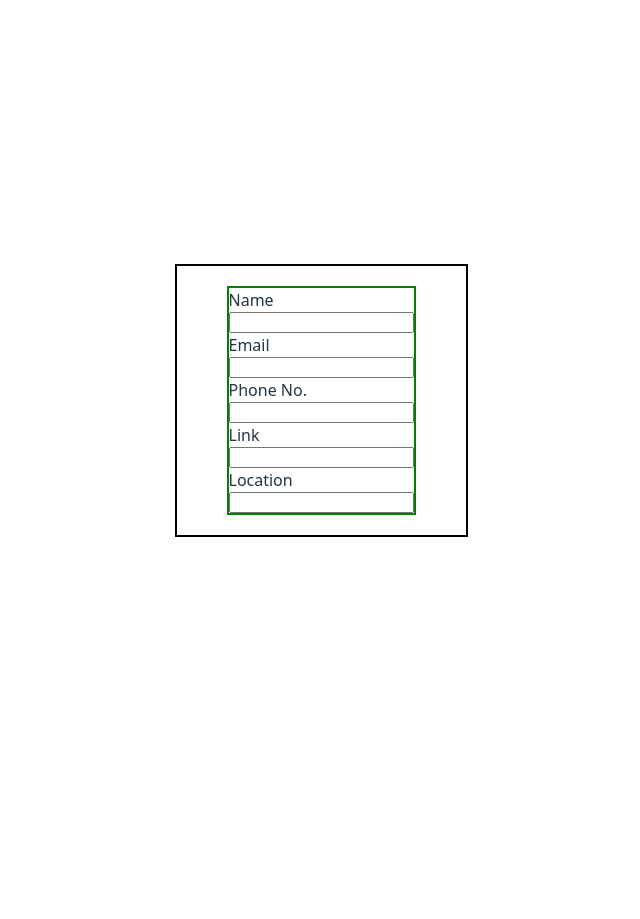
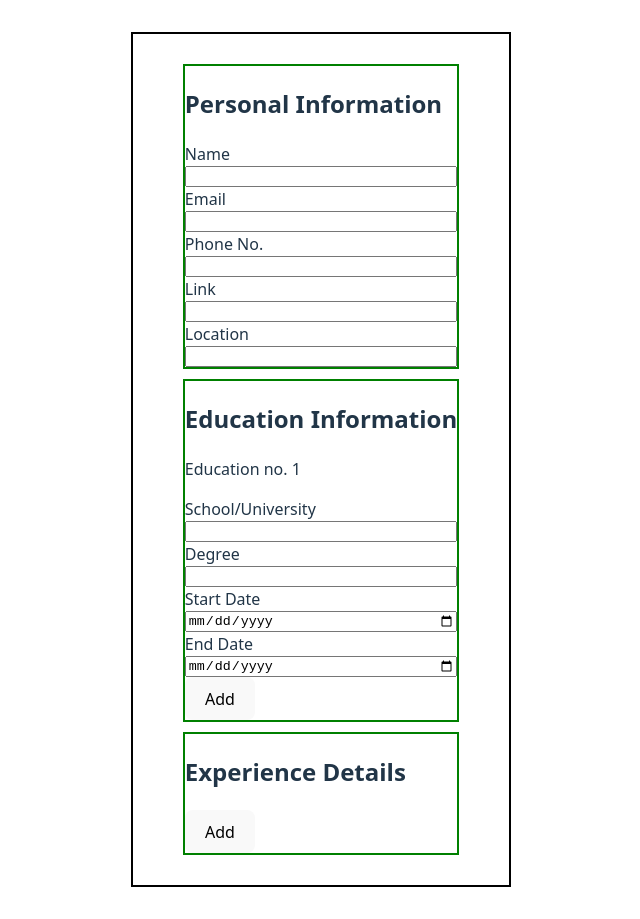
Before and after one commit to Pichaku123/odin-cv-react, a React (Vite) app: page / in a window 1280 px wide. Shown: the whole page, without its empty margins (319-959 px from the left). Before the commit the page ends 800 px from the top, so only its background shows below. Built offline with nearby package versions, Linux system fonts and the light colour scheme.

Commit message:
sorted add buttons on edu/prac using state

```diff
--- a/src/App.css
+++ b/src/App.css
@@ -3,9 +3,11 @@
   padding: 2rem;
 }
 
+
 .cv-form{
     border: 2px solid black;
     padding: 20px 50px;
+    overflow-y: auto;
 }
 
 .entry{
@@ -13,6 +15,11 @@
     flex-direction: column;
 }
 
-.gen-info{
+.form-section{
     border: 2px solid green;
+    margin: 10px 0px;
 }
+
+#add{
+    border: 2px solid black;
+}
--- a/src/components/Editor/CVForm.jsx
+++ b/src/components/Editor/CVForm.jsx
@@ -1,11 +1,13 @@
-import EduExpSection from "./EduExp";
+import EduExpSection from "./EduExpSection";
 import GenInfo from "./GenInfo";
-import PracExpSection from "./PracExp";
+import PracExpSection from "./PracExpSection";
 
 export default function CVForm(){
     return(
         <div className="cv-form">
             <GenInfo />
+            <EduExpSection />
+            <PracExpSection />
         </div>
     )
 }
--- a/src/components/Editor/EduExp.jsx
+++ b/src/components/Editor/EduExp.jsx
@@ -1,30 +1,38 @@
 export default function EduExp() {
     return (
         <>
-            <label for="school">School/University</label>
+            <div className="entry">
+                <label htmlFor="school">School/University</label>
                 <input
                     type = "text"
                     name = "school"
                     id = "school"
                 />
-            <label for="degree">Degree</label>
+            </div>
+            <div className="entry">
+                <label htmlFor="degree">Degree</label>
                 <input
                     type = "text"
                     name = "degree"
                     id = "degree"
                 />
-            <label for="start-date">Start Date</label>
+            </div>
+            <div className="entry">
+                <label htmlFor="start-date-edu">Start Date</label>
                 <input
                     type = "date"
-                name = "start-date"
-                id = "start-date"
+                    name = "start-date-edu"
+                    id = "start-date-edu"
                 />
-            <label for="end-date">End Date</label>
+            </div>
+            <div className="entry">
+                <label htmlFor="end-date-edu">End Date</label>
                 <input
                     type = "date"
-                name = "end-date"
-                id = "end-date"
+                    name = "end-date-edu"
+                    id = "end-date-edu"
                 />
+            </div>
         </>
     );
 }
--- a/src/components/Editor/EduExpSection.jsx
+++ b/src/components/Editor/EduExpSection.jsx
@@ -1 +1,24 @@
-// basically contains multiple eduexps
+import EduExp from "./EduExp";
+import { useState } from "react";
+
+export default function EduExpSection(){
+    const [eduList, setEduList] = useState([0]);    //using index as id for now
+    const eduClickHandler = () => {
+        setEduList(eduList => [...eduList, eduList.length]);    //updates length as well
+    }
+
+    return (
+        <div className="edu-exp form-section">
+            <h2>Education Information</h2>
+            {eduList.map((id) => (
+                <div>
+                    <p>Education no. {id + 1}</p>
+                    <EduExp key={id} />
+                </div>
+            ))}
+            <button id="edu-exp-add" onClick={eduClickHandler}>
+                Add
+            </button>
+        </div>
+    );
+}
--- a/src/components/Editor/GenInfo.jsx
+++ b/src/components/Editor/GenInfo.jsx
@@ -2,25 +2,26 @@ export default function GenInfo() {
     //notes- change phone no to numbers only later
     //tbd- add option for multiple links later
     return (
-        <div className="gen-info">
+        <div className="gen-info form-section">
+            <h2>Personal Information</h2>
             <div className="entry">
-                <label for="name">Name</label>
+                <label htmlFor="name">Name</label>
                 <input type="text" name="name" id="name" />
             </div>
             <div className="entry">
-                <label for="email">Email</label>
+                <label htmlFor="email">Email</label>
                 <input type="text" name="email" id="email" />
             </div>
             <div className="entry">
-                <label for="phone">Phone No.</label>
+                <label htmlFor="phone">Phone No.</label>
                 <input type="text" name="phone" id="phone" />
             </div>
             <div className="entry">
-                <label for="link">Link</label>
+                <label htmlFor="link">Link</label>
                 <input type="text" name="link" id="link" />
             </div>
             <div className="entry">
-                <label for="location">Location</label>
+                <label htmlFor="location">Location</label>
                 <input type="text" name="location" id="location" />
             </div>
         </div>
--- a/src/components/Editor/PracExp.jsx
+++ b/src/components/Editor/PracExp.jsx
@@ -1,7 +1,38 @@
 export default function PracExp() {
     return (
         <>
-            <p>prac info here</p>
+            <div className="entry">
+                <label htmlFor="prac-title">Title/Designation</label>
+                <input
+                    type="text"
+                    name = "prac-title"
+                    id="prac-title"
+                />
+            </div>
+            <div className="entry">
+                <label htmlFor="company">Company</label>
+                <input
+                    type="text"
+                    name = "company"
+                    id="company"
+                />
+            </div>
+            <div className="entry">
+                <label htmlFor="start-date-prac">Start Date</label>
+                <input
+                    type="date"
+                    name = "start-date-prac"
+                    id="start-date-prac"
+                />
+            </div>
+            <div className="entry">
+                <label htmlFor="end-date-prac">End Date</label>
+                <input
+                    type="date"
+                    name = "end-date-prac"
+                    id="end-date-prac"
+                />
+            </div>
         </>
     );
 }
--- a/src/components/Editor/PracExpSection.jsx
+++ b/src/components/Editor/PracExpSection.jsx
@@ -0,0 +1,24 @@
+import { useState } from "react";
+import PracExp from "./PracExp";
+
+export default function PracExpSection(){
+    const [pracList, setPracList] = useState([]);  //index as key
+    const pracClickHandler = () => {
+        setPracList(pracList => [...pracList, pracList.length]);
+    }
+
+    return (
+        <div className="prac-exp form-section">
+            <h2>Experience Details</h2>
+            {pracList.map((id) => (
+                <div>
+                    <p>Experience No. {id + 1}</p>
+                    <PracExp key={id} />
+                </div>
+            ))}
+            <button id="prac-exp-add" onClick={pracClickHandler}>
+                Add
+            </button>
+        </div>
+    );
+}
```
Lines whose indentation alone changed are shown as unchanged.
